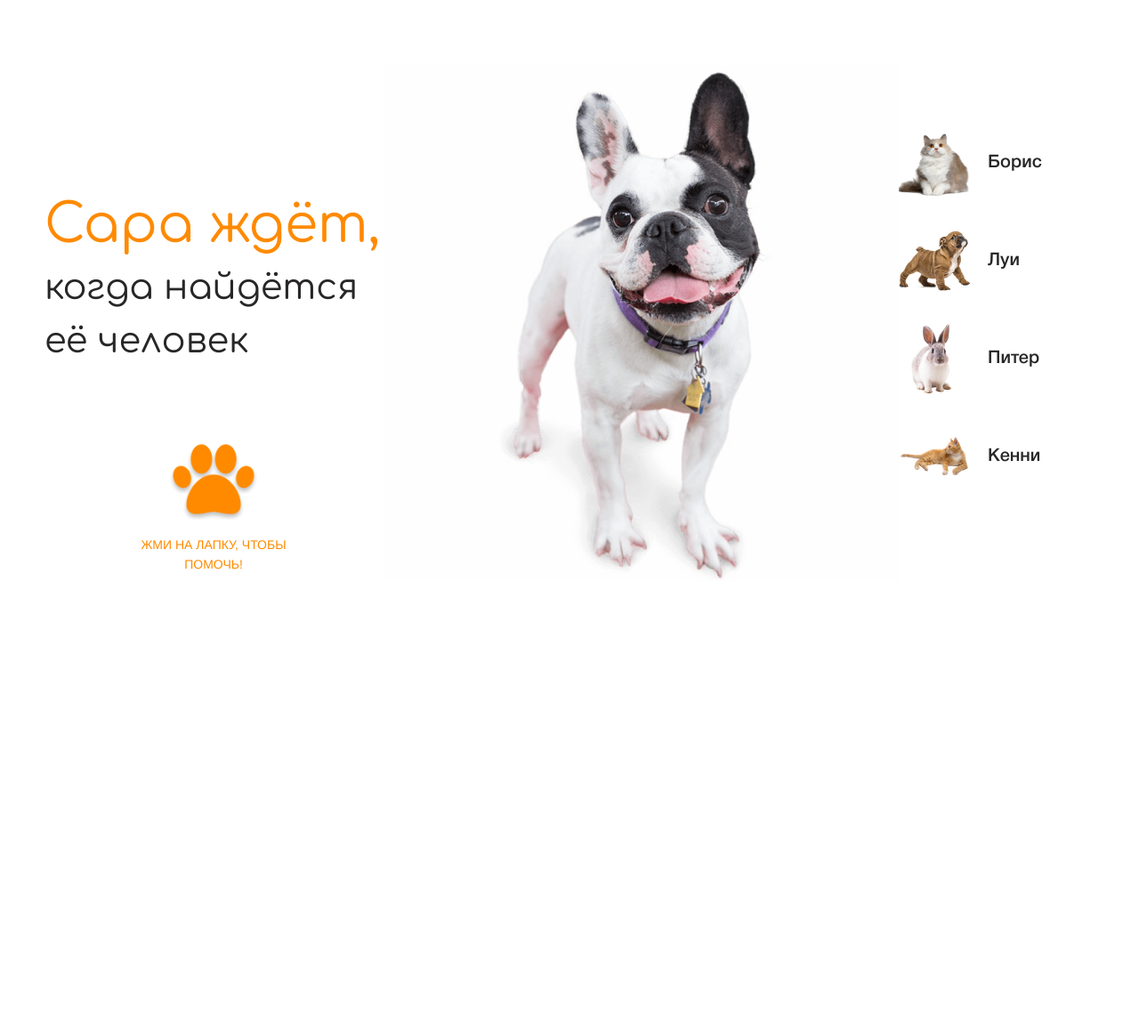
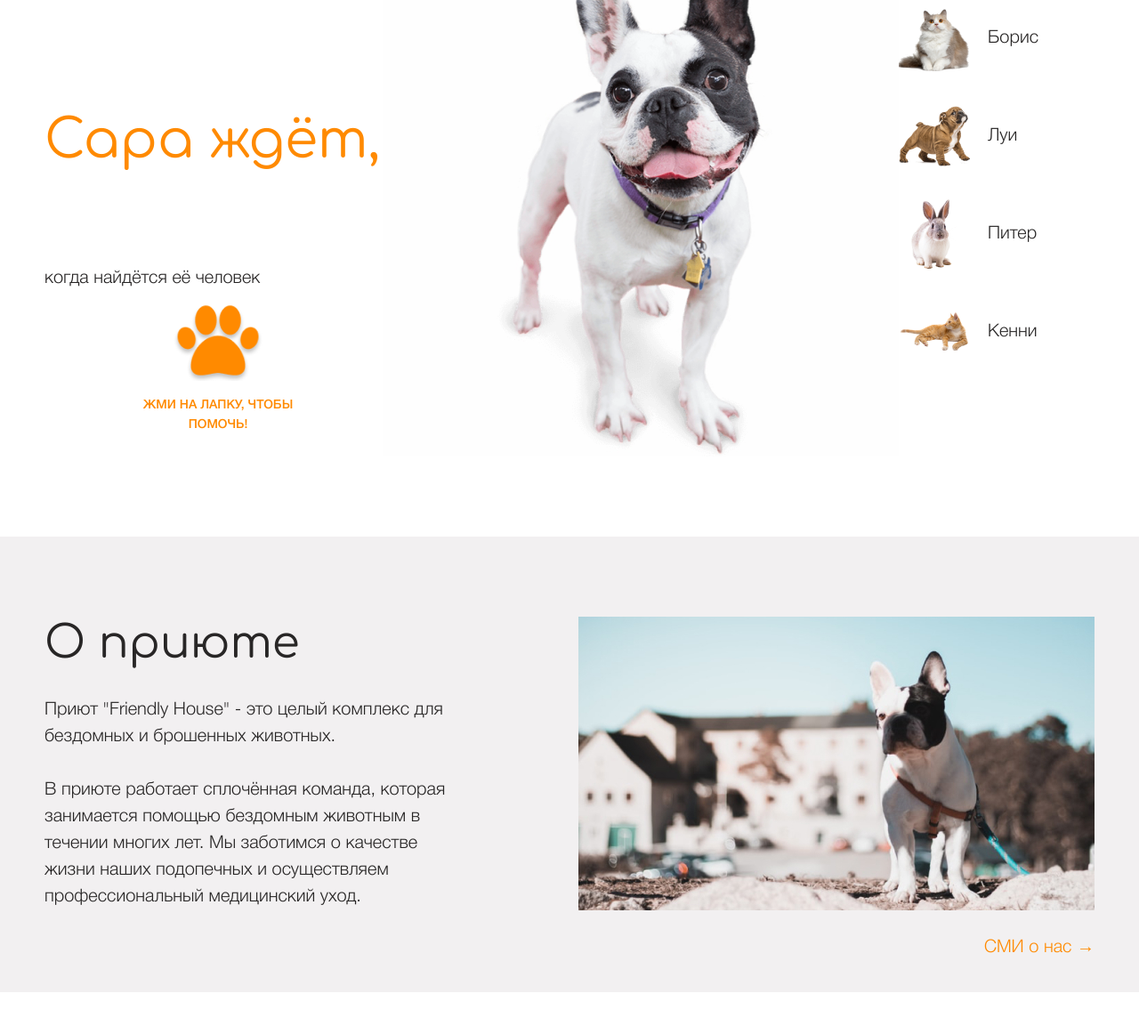
Before and after one commit to s-kislov/fiendly_house_final, a plain HTML site: page index.html in a window 1280 px wide. Shown: the part 139-1292 px from the top of the page at 89% size. Before the commit the page ends 1124 px from the top, so only its background shows below. Drawn offline with Linux system fonts and the light colour scheme.

Commit message:
section about is done

```diff
--- /dev/null
+++ b/css/about.css
@@ -0,0 +1,46 @@
+.about {
+  background-color: #F2F0F1;
+}
+
+.about__container {
+  padding-top: 90px;
+  padding-bottom: 35px;
+}
+
+.about__wrapper {
+  display: flex;
+  justify-content: space-between;
+}
+
+
+.about__wrapper-text {
+  width: 480px;
+}
+
+.about__title {
+  font-family: 'Comfortaa';
+  font-weight: 400;
+  font-size: 2.5em;
+  line-height: 60px;
+  margin-bottom: 30px;
+}
+
+.about__text {
+  font-family: 'Helvetica';
+  font-weight: 400;
+  font-size: 1em;
+  line-height: 30px;
+}
+
+.about__text:not(:last-child) {
+  margin-bottom: 30px;
+}
+
+.about__img {
+  margin-bottom: 27px;
+}
+
+.about__link {
+  margin-left: auto;
+  color: #FF8A00;
+}
--- a/css/banner.css
+++ b/css/banner.css
@@ -2,6 +2,8 @@
   display: flex;
   align-items: center;
   flex-wrap: wrap;
+  position: relative;
+  padding-bottom: 90px;
 }
 
 .banner__text {
@@ -43,6 +45,7 @@
   display: flex;
   flex-direction: column;
   align-items: center;
+  position: absolute;
   width: 180px;
   font-family: Helvetica;
   font-weight: 550;
@@ -51,7 +54,7 @@
   color: #FF8A00;
   text-align: center;
   text-transform: uppercase;
-  transform: translate(100px, -160px);
+  transform: translate(105px, 190px);
 }
 
 .banner__button-img {
--- a/css/fonts.css
+++ b/css/fonts.css
@@ -6,7 +6,7 @@
       url('../font/Comfortaa-Light.woff') format('woff'),
       url('../font/Comfortaa-Light.ttf') format('truetype');
   font-style: normal;
-  font-weight: normal;
+  font-weight: 300;
 }
 
 @font-face {
@@ -17,7 +17,7 @@
       url('../font/Comfortaa-Regular.woff') format('woff'),
       url('../font/Comfortaa-Regular.ttf') format('truetype');
   font-style: normal;
-  font-weight: normal;
+  font-weight: 400;
 }
 
 @font-face {
@@ -28,7 +28,7 @@
       url('../font/HelveticaNeueCyr-Light.woff') format('woff'),
       url('../font/HelveticaNeueCyr-Light.ttf') format('truetype');
   font-style: normal;
-  font-weight: normal;
+  font-weight: 400;
 }
 
 @font-face {
@@ -39,5 +39,5 @@
       url('../font/HelveticaNeueCyr-Medium.woff') format('woff'),
       url('../font/HelveticaNeueCyr-Medium.ttf') format('truetype');
   font-style: normal;
-  font-weight: normal;
+  font-weight: 550;
 }
--- a/css/global.css
+++ b/css/global.css
@@ -71,13 +71,12 @@
 }
 section {
   max-width: 1440px;
-  padding: 50px 0;
   margin: 0 auto;
 }
 
 .container {
   max-width: 1240px; /* +60px от нужного размера */
-  padding: 30px;
+  padding: 0 30px;
   margin: 0 auto;
 }
 
--- a/css/style.css
+++ b/css/style.css
@@ -3,3 +3,4 @@
 @import "normalize.css";
 @import "header.css";
 @import "banner.css";
+@import "about.css";
--- a/index.html
+++ b/index.html
@@ -10,7 +10,7 @@
   <title>Friendly House</title>
 </head>
 
-<body class="friendly_house">
+<body>
 
   <header class="header">
     <div class="container">
@@ -36,7 +36,7 @@
             <h3 class="banner__animal-name">
               Сара ждёт,
             </h3>
-            <p class="banner__animal_subtitle">
+            <p class="banner__animal-subtitle">
               когда найдётся
               её&nbsp;человек
             </p>
@@ -87,6 +87,43 @@
         </div>
       </div>
     </section>
+
+    <section class="about">
+      <div class="container">
+        <div class="about__container">
+          <div class="about__wrapper">
+            <div class="about__wrapper-text">
+              <h2 class="about__title">
+                О приюте
+              </h2>
+              <p class="about__text">
+                Приют "Friendly House" - это целый комплекс
+                для бездомных и брошенных животных.
+              </p>
+              <p class="about__text">
+                В приюте работает сплочённая команда, которая
+                занимается помощью бездомным животным
+                в течении многих лет. Мы заботимся о качестве
+                жизни наших подопечных и осуществляем
+                профессиональный медицинский уход.
+              </p>
+            </div>
+            <img src="img/Rectangle 102.jpg" alt="французский бульдог" class="about__img">
+          </div>
+          <div class="about__wrapper">
+            <a href="#" class="about__link">СМИ о нас &#8594;</a>
+          </div>
+        </div>
+      </div>
+    </section>
+
+    <section class="help">
+      <div class="container">
+        <div class="help__container">
+
+        </div>
+      </div>
+    </section>
   </main>
 
 </body>
```
Also changed, not shown: img/Rectangle 102.jpg (added).
